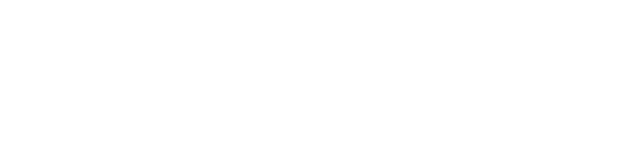
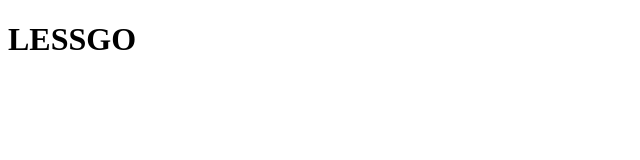
Before and after one commit to alexvedt/git-clone-repo, a plain HTML site: page index.html in a window 1280 px wide. Shown: the whole page, without its empty margins (0-640 px from the left). Drawn offline with Linux system fonts and the light colour scheme.

Commit message:
Update index.html

```diff
--- a/index.html
+++ b/index.html
@@ -4,9 +4,11 @@
   <meta charset="UTF-8" />
   <meta http-equiv="X-UA-Compatible" content="IE=edge" />
   <meta name="viewport" content="width=device-width, initial-scale=1.0" />
-  <title>Document</title>
+  <title>YAML</title>
 </head>
 <body>
-
+  <main>
+  <h1>LESSGO</h1>
+  </main>
 </body>
 </html>
```
